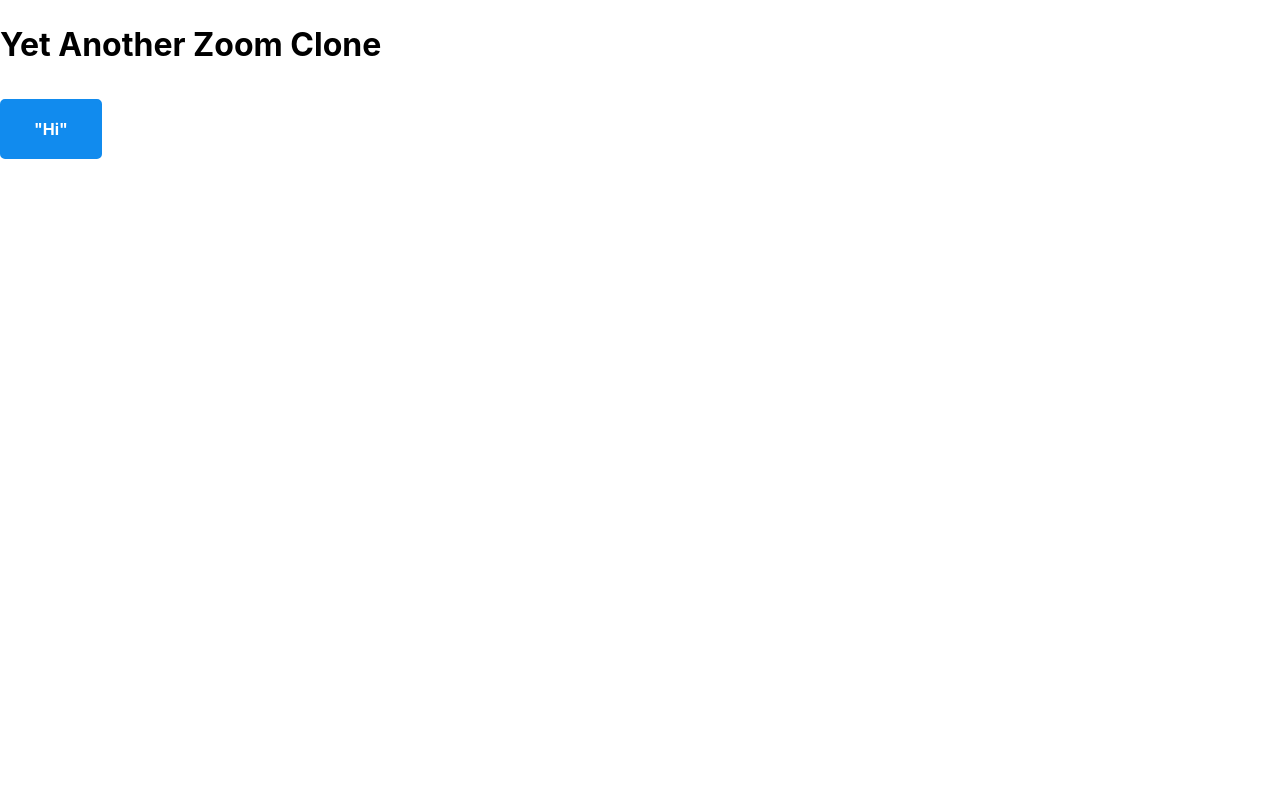
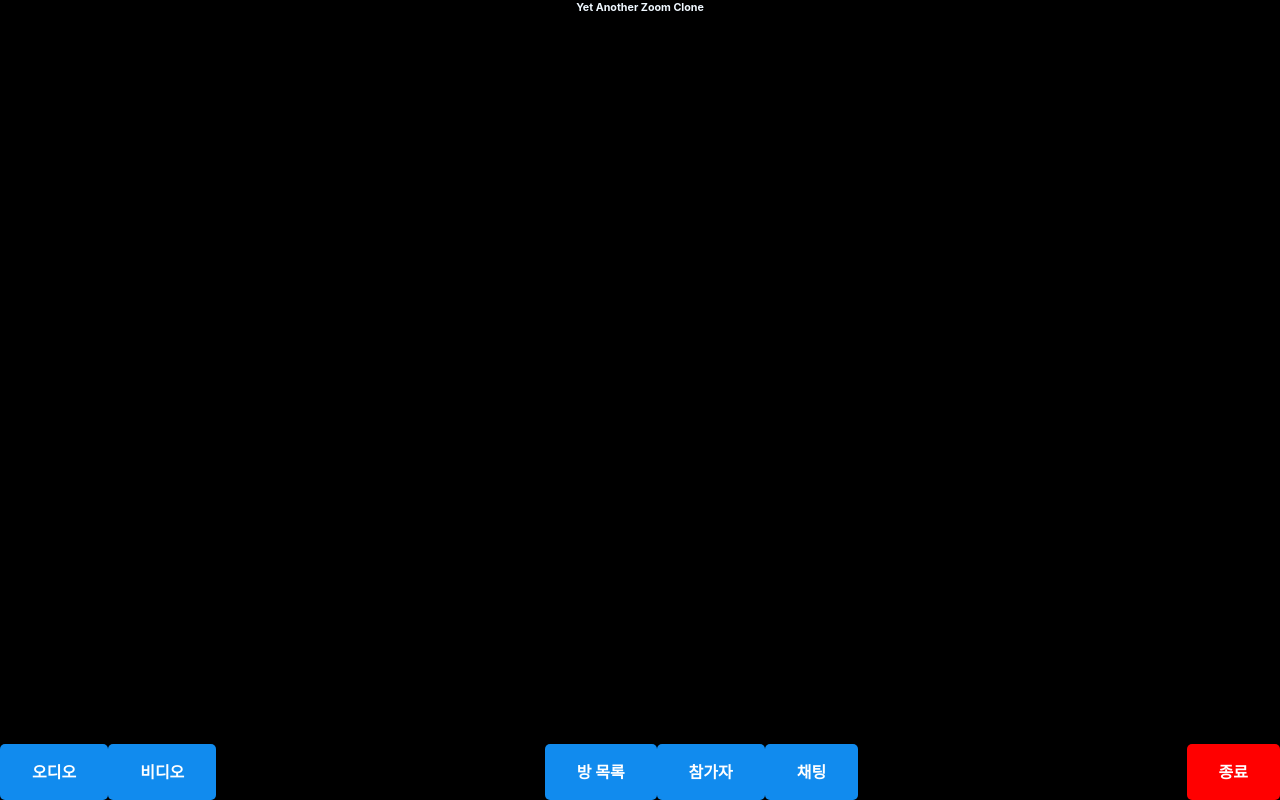
Before and after one commit to Rockheung/yet-another-zoom-clone, a website with bundled scripts: page public/index.html in a window 1280 px wide. Built offline with nearby package versions, Linux system fonts and the light colour scheme; files whose address does not match are found by name.

Commit message:
update layout

```diff
--- /dev/null
+++ b/public/css/style.css
@@ -0,0 +1,87 @@
+body, [data-layout-app] {
+  background-color: black;
+}
+
+header {
+  padding: 0 0 0.67em;
+  max-width: none;
+}
+
+h6 {
+  margin: 0;
+  color: aliceblue
+}
+
+button {
+  margin: 0;
+  border: none;
+}
+
+
+
+[data-layout-app]{
+  width: 100vw;
+  height: 100vh;
+  position: relative;
+}
+
+[data-layout-header]{
+  position: absolute;
+  width: 100vw;
+  top: 0;
+}
+/*
+[data-component-menu] {
+  position: absolute;
+  top: 18px;
+  right: 18px;
+  width: 36px;
+  height: 36px;
+  padding: 4px;
+  margin: 0;
+  border-width: 0;
+  border-radius: 18px;
+  background-color: lightcoral;
+}
+
+[data-component-share] {
+  position: absolute;
+  top: 18px;
+  left: 18px;
+  width: 36px;
+  height: 36px;
+  padding: 4px;
+  margin: 0;
+  border-width: 0;
+  border-radius: 18px;
+  background-color: lightblue;
+} */
+
+[data-layout-main]{
+  padding: calc(18px + 36px + 18px) 0 0;
+  margin: 0;
+  max-width: none;
+}
+
+[data-layout-menu]{
+  width: 100vw;
+  display: flex;
+  position: absolute;
+  bottom: 0;
+  left: 0;
+  right: 0;
+}
+
+[data-layout-menu] div {
+  display: flex;
+}
+
+[data-layout-menu-center]{
+  flex: 1;
+  justify-content: center;
+  align-items: center;
+}
+
+[data-component-close] {
+  background-color: red;
+}
--- a/public/index.html
+++ b/public/index.html
@@ -1,5 +1,6 @@
 <!DOCTYPE html>
 <html lang="en">
+
 <head>
   <meta charset="UTF-8">
   <meta http-equiv="X-UA-Compatible" content="IE=edge">
@@ -7,10 +8,36 @@
   <title>Yet Another Zoom Clone</title>
 
   <link rel="stylesheet" href="/css/mvp.css">
+  <link rel="stylesheet" href="/css/style.css">
   <script type="module" src="/js/app.js"></script>
 </head>
+
 <body>
-  <h1>Yet Another Zoom Clone</h1>
-  <button>"Hi"</button>
+  <div data-layout-app>
+
+    <header data-layout-header>
+      <h6>Yet Another Zoom Clone</h6>
+    </header>
+
+    <main data-layout-main>
+      <div data-layout-screen></div>
+      <div data-layout-menu>
+        <div data-layout-menu-left>
+          <button data-component-audio>오디오</button>
+          <button data-component-video>비디오</button>
+        </div>
+        <div data-layout-menu-center>
+          <button data-component-room-list>방 목록</button>
+          <button data-component-participant>참가자</button>
+          <button data-component-chat>채팅</button>
+        </div>
+        <div data-layout-menu-right>
+          <button data-component-close>종료</button>
+        </div>
+      </div>
+    </main>
+
+  </div>
 </body>
+
 </html>
--- a/public/js/app.js
+++ b/public/js/app.js
@@ -2,6 +2,9 @@ import io from "./socket.io.esm.min.js";
 
 async function main() {
   const socket = io();
+  socket.on('connect', () => {
+
+  })
 }
 
 main().catch(console.error);
```
Also changed, not shown: package.json (+6 -2 lines), server.js (+12 -3 lines), 3 other files.
